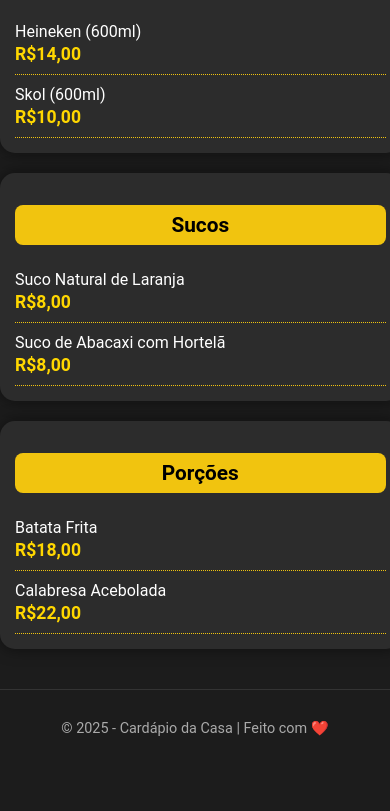
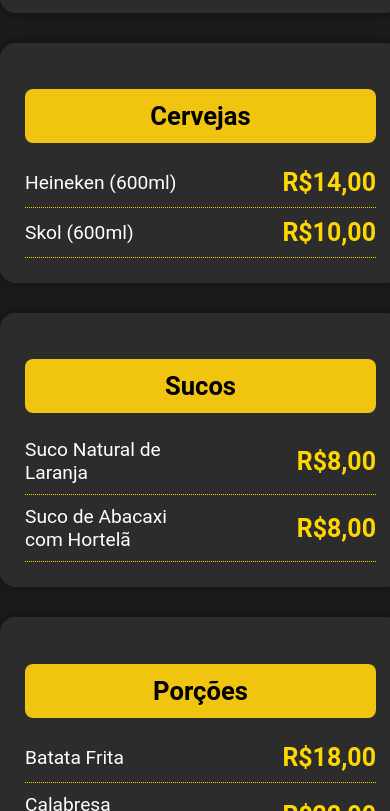
Before and after one commit to LaraLezo/cardapio, a plain HTML site: page index.html in a window 390 px wide. Shown: the part 1189-2000 px from the top of the page. Before the commit the page ends 1955 px from the top, so only its background shows below. Drawn offline with Linux system fonts and the light colour scheme.

Commit message:
Update style.css

```diff
--- a/style.css
+++ b/style.css
@@ -61,7 +61,7 @@ header {
   font-weight: bold;
 }
 
-/* Descrição opcional */
+/* Descrição opcional (se quiser adicionar depois) */
 .descricao-lanche {
   font-size: 0.95em;
   color: #bbb;
@@ -78,43 +78,3 @@ footer {
   margin-top: 40px;
   border-top: 1px solid #333;
 }
-
-/* 📱 Ajustes para telas pequenas */
-@media (max-width: 600px) {
-  header {
-    font-size: 1em;
-    padding: 6px;
-  }
-
-  .categoria {
-    width: 95%;
-    padding: 15px;
-    margin: 20px auto;
-  }
-
-  .categoria h2 {
-    font-size: 1.3em;
-    padding: 8px;
-  }
-
-  .item {
-    font-size: 1em;
-    flex-direction: column;
-    align-items: flex-start;
-  }
-
-  .preco {
-    font-size: 1.1em;
-    text-align: right;
-    margin-top: 3px;
-  }
-
-  .descricao-lanche {
-    font-size: 0.9em;
-  }
-
-  footer {
-    font-size: 0.9em;
-    padding: 15px;
-  }
-}
```
